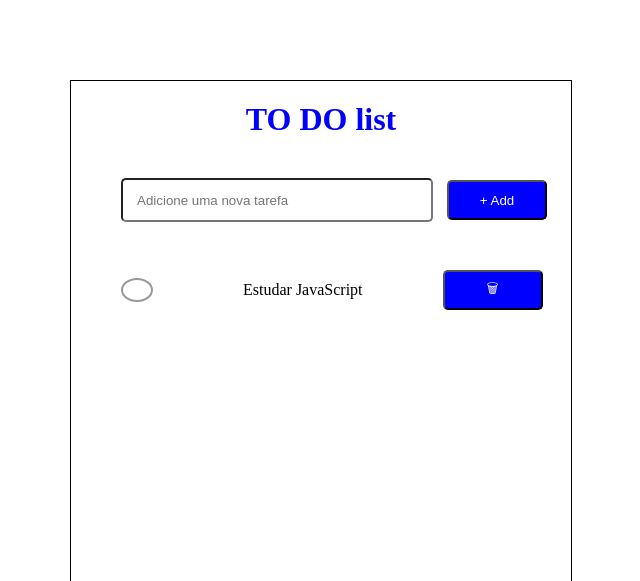
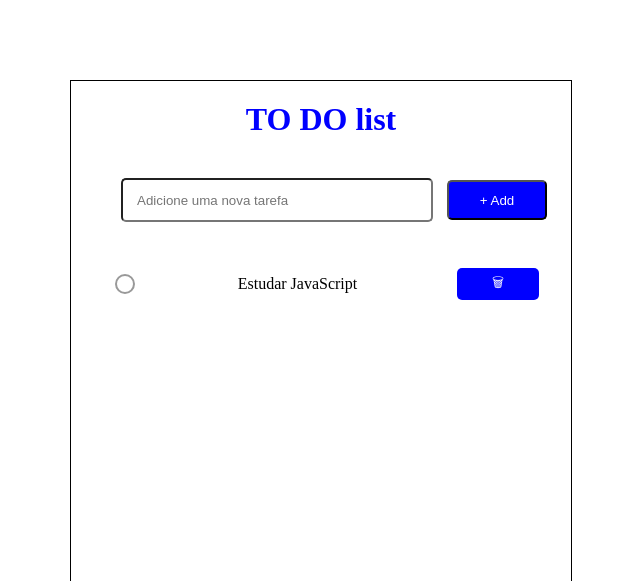
Before and after one commit to EdivanVicente/to-do-list, a plain HTML site: page index.html in a window 1280 px wide. Shown: the top 581 px of the page, without its empty margins (319-959 px from the left). Drawn offline with Linux system fonts and the light colour scheme.

Commit message:
ajuste-layout-add-functions

```diff
--- a/css/style.css
+++ b/css/style.css
@@ -14,36 +14,51 @@ h1 {
     color: blue
 }
 
-input {
+input[type="text"] {
     width: 280px;
     height: 20px;
     margin: 20px 10px 20px 50px;
     border-radius: 5px;
     padding: 10px 14px;
 }
-li{
+li {
     list-style: none;
-   display:flex;
+    display: flex;
+    align-items: center;
+    gap: 10px;
+    padding: 10px 32px 10px 40px;   /* cima | direita | baixo | esquerda */
+    text-align: center;
+}
+ul {
+    padding: 0;
+    display: flex;
+    flex-direction: column;
+    gap: 12px;
+    max-height: 300px;      /* trava a altura da lista */
+    overflow-y: auto;       /* barra de rolagem quando passar disso */
 
-   align-items: center;
-   gap: 80px;
-}
-ul{
-    padding: 0;
 }
 
 input[type="checkbox"] {
     appearance: none;
-    width: 5px;
-    height: 5px;
+    box-sizing: border-box;   /* a borda entra nos 16px */
+    flex-shrink: 0;           /* não deixa o flex espremer */
+    width: 20px;
+    height: 20px;
     border: 2px solid #999;
     border-radius: 50%;
     cursor: pointer;
+}
+span{
+  flex:1;
+
 }
 
 input[type="checkbox"]:checked {
     background-color: #22c55e;
     border-color: #22c55e;
+    width: 20px;
+    height: 20px;
 }
 
 button {
@@ -53,6 +68,10 @@ button {
     color: white;
     border-radius: 5px;
 }
-.thrash-icon{
+.thrash-icon {
+    width: 82px;
+    height: 32px;
 
+    border: none;
+    cursor: pointer;
 }
--- a/js/script.js
+++ b/js/script.js
@@ -1,16 +1,35 @@
 function addTask() {
 
     let taskInput = document.getElementById("taskInput");
+    let taskText  = taskInput.value;
+    let taskList  = document.getElementById("taskList");
 
-    let taskText = taskInput.value;
-
-    let taskList = document.getElementById("taskList");
-
+    // cria o li
     let newTask = document.createElement("li");
 
-    newTask.textContent = taskText;
+    // cria o checkbox
+    let taskCheckbox = document.createElement("input");
+    taskCheckbox.type = "checkbox";
 
-    console.log(newTask);
+    // cria o span com o texto
+    let taskSpan = document.createElement("span");
+    taskSpan.textContent = taskText;
+
+    // monta o li por dentro (ordem = ordem na tela)
+    newTask.appendChild(taskCheckbox);
+    newTask.appendChild(taskSpan);
+    // monta a lixeira
+   // monta a lixeira
+2
+let taskButton = document.createElement("button");
+3
+taskButton.textContent = "🗑"; // o que aparece no botão
+4
+taskButton.className = "thrash-icon"; // o nome usado pelo CSS
+5
+newTask.appendChild(taskButton);
+    // entrega na tela
+    taskList.appendChild(newTask);
 
     taskInput.value = "";
 }
```
